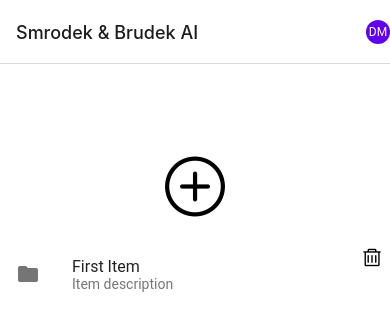
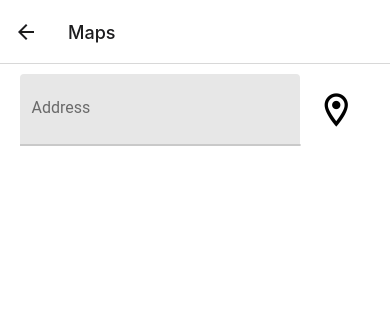
Before and after one commit to pawelkonior/best_idea, a React Native app in the folder mobile/: screen /Maps in a window 390 px wide. Shown: the top 328 px of the page. Built offline with nearby package versions, Linux system fonts and the light colour scheme.

Commit message:
add maps component with location

```diff
--- a/mobile/App.js
+++ b/mobile/App.js
@@ -1,19 +1,22 @@
 import "react-native-gesture-handler";
-import { StatusBar } from "expo-status-bar";
-import { Provider as PaperProvider, Button, Avatar } from "react-native-paper";
-import { NavigationContainer, Link } from "@react-navigation/native";
-import { createNativeStackNavigator } from "@react-navigation/native-stack";
+import {StatusBar} from "expo-status-bar";
+import {Provider as PaperProvider, Button, Avatar} from "react-native-paper";
+import {NavigationContainer, Link} from "@react-navigation/native";
+import {createNativeStackNavigator} from "@react-navigation/native-stack";
 
 import Home from "./views/Home";
 import Profile from "./views/Profile";
 import Scanner from "./views/Scanner";
+import {AntDesign} from "@expo/vector-icons";
+import React from "react";
+import Maps from "./views/Maps";
 
 const Stack = createNativeStackNavigator();
 
 export default function App() {
     return (
         <PaperProvider>
-            <StatusBar style="auto" />
+            <StatusBar style="auto"/>
             <NavigationContainer>
                 <Stack.Navigator>
                     <Stack.Screen
@@ -22,14 +25,21 @@
                         options={{
                             headerTitle: "Smrodek & Brudek AI",
                             headerRight: () => (
-                                <Link to={{ screen: "Profile" }}>
-                                    <Avatar.Text size={24} label="DM" />
-                                </Link>
+                                <>
+                                    <Link to={{screen: 'Maps'}}>
+                                        <AntDesign name="filter" size={24} color="black"/>
+                                    </Link>
+
+                                    <Link to={{screen: "Profile"}}>
+                                        <Avatar.Text size={24} label="DM"/>
+                                    </Link>
+                                </>
                             ),
                         }}
                     />
-                    <Stack.Screen name="Profile" component={Profile} />
+                    <Stack.Screen name="Profile" component={Profile}/>
                     <Stack.Screen name="Scanner" component={Scanner}/>
+                    <Stack.Screen name="Maps" component={Maps}/>
                 </Stack.Navigator>
             </NavigationContainer>
         </PaperProvider>
--- a/mobile/package.json
+++ b/mobile/package.json
@@ -14,12 +14,14 @@
     "@react-navigation/native-stack": "^6.9.1",
     "@react-navigation/stack": "^6.3.4",
     "expo": "~47.0.6",
+    "expo-barcode-scanner": "~12.0.0",
     "expo-status-bar": "~1.4.2",
     "react": "18.1.0",
     "react-native": "0.70.5",
     "react-native-gesture-handler": "~2.8.0",
+    "react-native-maps": "^1.3.2",
     "react-native-paper": "^4.12.5",
-    "expo-barcode-scanner": "~12.0.0"
+    "expo-location": "~15.0.1"
   },
   "devDependencies": {
     "@babel/core": "^7.12.9"
--- a/mobile/views/Home.js
+++ b/mobile/views/Home.js
@@ -11,7 +11,6 @@
                 <Link style={styles.space} to={{screen: 'Scanner'}}>
                     <AntDesign name="pluscircleo" size={60} color="black" />
                 </Link>
-
             </View>
             <View>
                 <List.Section>
--- /dev/null
+++ b/mobile/views/Maps.js
@@ -0,0 +1,91 @@
+import React, {useState, useEffect} from 'react';
+import MapView, {Marker} from 'react-native-maps';
+import {StyleSheet, Text, View, Dimensions, Platform} from 'react-native';
+import {TextInput, IconButton, MD3Colors} from 'react-native-paper';
+
+
+import * as Location from 'expo-location';
+
+function Maps(props) {
+    const [location, setLocation] = useState(null);
+    const [errorMsg, setErrorMsg] = useState(null);
+    const [address, setAddress] = React.useState("");
+
+
+    const getLocation = async () => {
+        let {status} = await Location.requestForegroundPermissionsAsync();
+        if (status !== 'granted') {
+            setErrorMsg('Permission to access location was denied');
+            return;
+        }
+
+        let location = await Location.getCurrentPositionAsync({});
+        setLocation(location);
+    }
+
+    return (
+        <View style={styles.container}>
+            <View style={styles.containerForm}>
+                <TextInput
+                    style={styles.inputAddress}
+                    label="Address"
+                    value={address}
+                    onChangeText={text => setAddress(text)}
+                />
+                <IconButton
+                    icon="map-marker-outline"
+                    iconColor={MD3Colors}
+                    size={40}
+                    onPress={getLocation}
+                />
+            </View>
+            {location !== null && (
+                <>
+                    <MapView
+                        style={styles.map}
+                        initialRegion={{
+                            latitude: location.coords?.latitude,
+                            longitude: location.coords?.longitude,
+                            latitudeDelta: 0.0922,
+                            longitudeDelta: 0.0421,
+                        }}
+                    >
+                        <Marker
+                            coordinate={{
+                                latitude: location.coords?.latitude,
+                                longitude: location.coords?.longitude,
+                            }}
+                            title={'***** ***'}
+                            description={'***** ***'}
+                        />
+                    </MapView>
+                </>
+            )}
+        </View>
+    );
+}
+
+
+const styles = StyleSheet.create({
+    container: {
+        flex: 1,
+        backgroundColor: '#fff',
+        alignItems: 'center',
+        justifyContent: 'space-between',
+    },
+    map: {
+        width: Dimensions.get('window').width,
+        height: Dimensions.get('window').height - 200,
+    },
+    containerForm: {
+        width: '90%',
+        margin: 10,
+        flexDirection: 'row',
+    },
+    inputAddress: {
+        width: '80%',
+    }
+
+});
+
+export default Maps;
```
Also changed, not shown: 1 other file (tests, documents, lock files or other folders).
